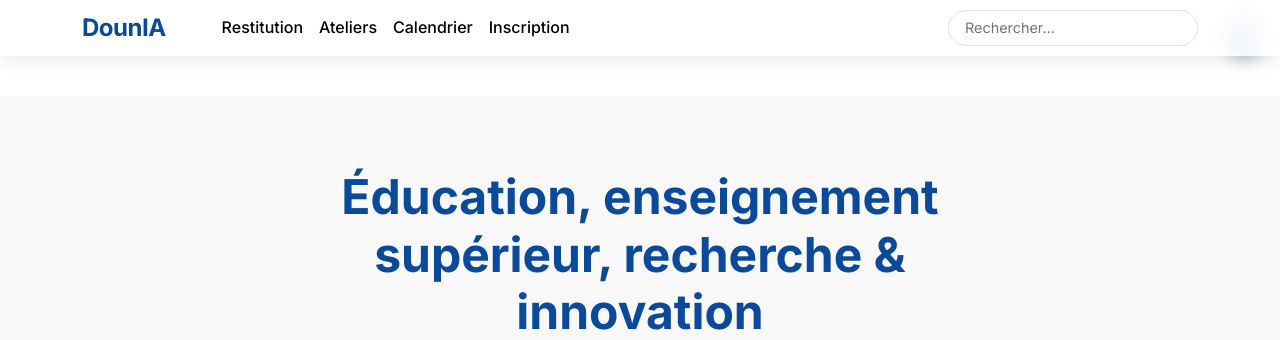
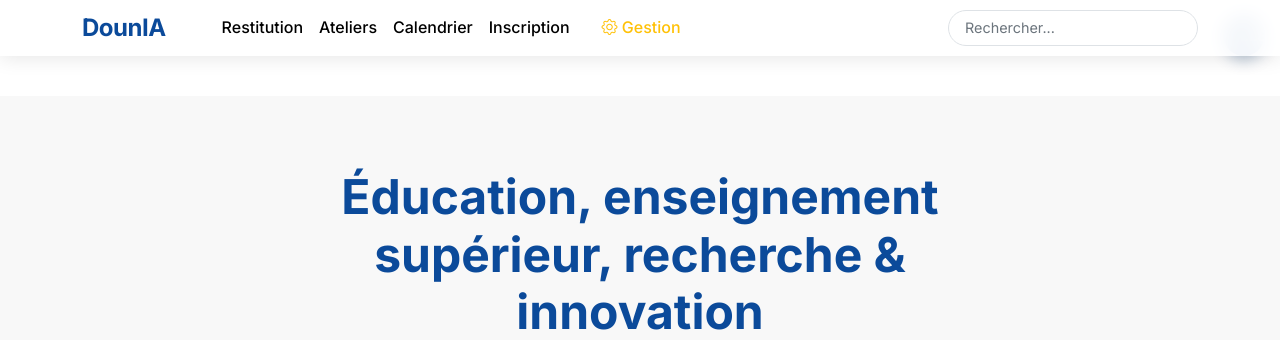
Before and after one commit to Bella5768/douniaguinee, a Django app: page /atelier/1/ in a window 1280 px wide. Shown: the top 340 px of the page. Run offline with Django 4.2, Linux system fonts and the light colour scheme; data comes from the database, SQL or seed files in the repository.

Commit message:
Reactivate all functionalities - add missing URLs for images management and restore admin link

```diff
--- a/inscriptions/urls.py
+++ b/inscriptions/urls.py
@@ -31,4 +31,12 @@ urlpatterns = [
     path('gestion/edit-section/<str:section>/', views.admin_edit_section, name='admin_edit_section'),
     path('export-csv/', views.export_inscriptions_csv, name='export_inscriptions_csv'),
     path('manage-hero-stats-images/', views.manage_hero_stats_images, name='manage_hero_stats_images'),
+
+    # URLs pour les images hero et stats
+    path('add-hero-image/', views.add_hero_image, name='add_hero_image'),
+    path('add-stats-image/', views.add_stats_image, name='add_stats_image'),
+    path('add-carousel-image/', views.add_carousel_image, name='add_carousel_image'),
+    path('gestion/hero-images/delete/<int:image_id>/', views.delete_hero_image, name='delete_hero_image'),
+    path('gestion/stats-images/delete/<int:image_id>/', views.delete_stats_image, name='delete_stats_image'),
+    path('gestion/carousel-images/delete/<int:image_id>/', views.delete_carousel_image, name='delete_carousel_image'),
 ]
--- a/templates/base.html
+++ b/templates/base.html
@@ -47,6 +47,13 @@
                     </li>
                     <li class="nav-item">
                         <a class="nav-link" href="{% url 'landing_page' %}#inscription">Inscription</a>
+                    </li>
+                </ul>
+                <ul class="navbar-nav ms-3">
+                    <li class="nav-item">
+                        <a class="nav-link text-warning" href="/gestion/" title="Gestion">
+                            <i class="bi bi-gear"></i> Gestion
+                        </a>
                     </li>
                 </ul>
                 <form class="d-flex ms-auto position-relative" role="search" id="quickSearchForm" style="display: flex !important;">
```
